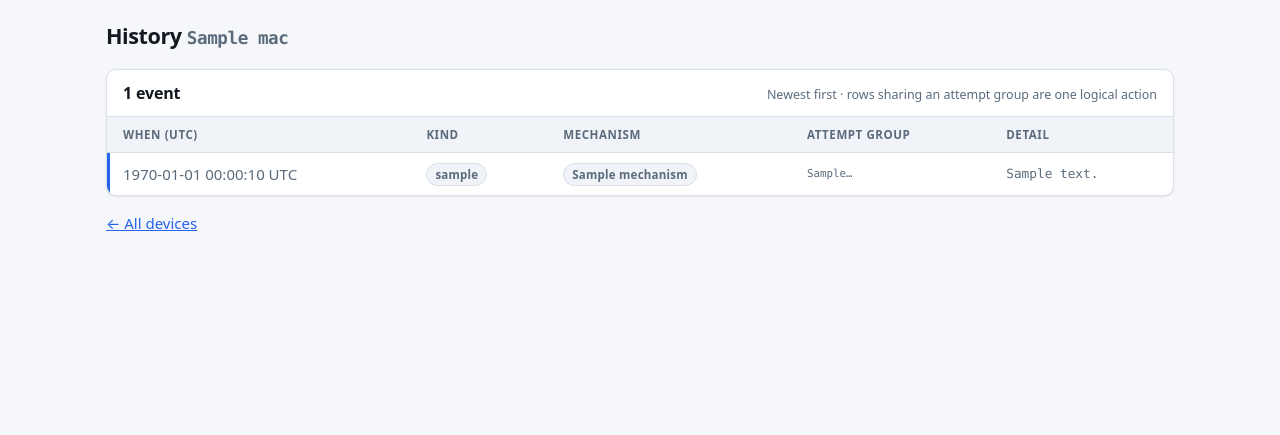
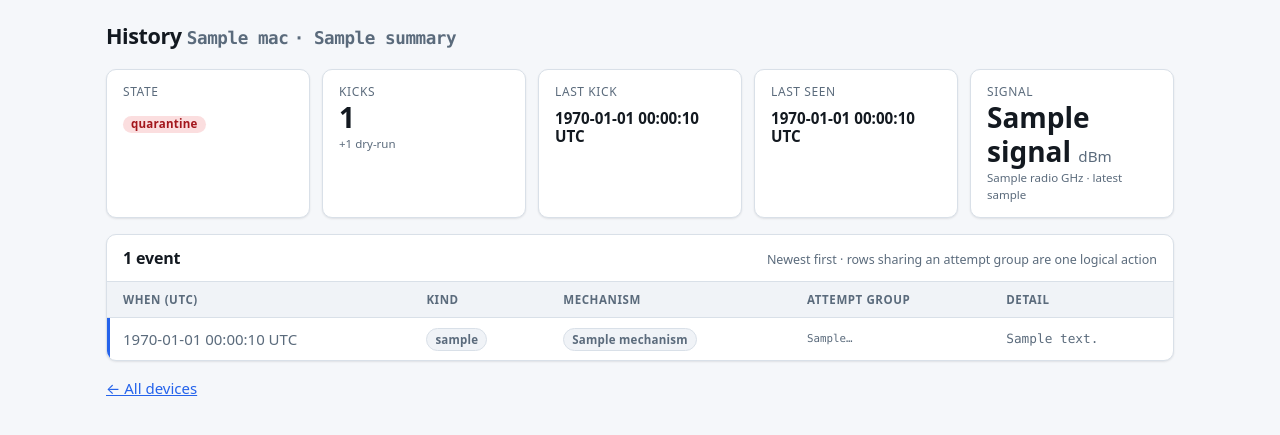
Before and after one commit to ljmerza/wifi-shepard, a FastAPI app: template src/wifi_shepard_ui/templates/history.html in a window 1280 px wide. Shown: the part 55-490 px from the top of the page. Run offline with FastAPI, Linux system fonts and the light colour scheme; the template is opened without the code that fills it: most values are stand-ins (such as "Sample title", 1, 10 or a date in 2020).

Commit message:
feat(ui): summary stat tiles on the device history page
/devices/{mac} now shows state, real-kick count (+dry-run note), last
kick, last seen, and latest signal (with radio band) above the event
table, plus the controller-reported name in the heading. Backed by a
new views.device_summary() read model that matches list_devices'
real-kicks-only convention and tolerates a pre-name-column DB.

```diff
--- a/src/wifi_shepard_ui/app.py
+++ b/src/wifi_shepard_ui/app.py
@@ -321,9 +321,19 @@ def create_app(*, db_path: Path, config_path: Path | None = None) -> FastAPI:
 
     @app.get("/devices/{mac}", response_class=HTMLResponse)
     def device_history(request: Request, mac: str):
-        events = _safe_read(lambda c: views.device_history(c, mac=mac), [])
+        now = time.time()
+        allowed_macs = config_io.read_allowlist(config_path)
+        events, summary = _safe_read(
+            lambda c: (
+                views.device_history(c, mac=mac),
+                views.device_summary(c, mac=mac, allowlist=allowed_macs, now=now),
+            ),
+            ([], None),
+        )
         return templates.TemplateResponse(
-            request, "history.html", {"mac": mac, "events": events, "active_page": "devices"}
+            request,
+            "history.html",
+            {"mac": mac, "events": events, "summary": summary, "active_page": "devices"},
         )
 
     @app.get("/dns", response_class=HTMLResponse)
--- a/src/wifi_shepard_ui/templates/base.html
+++ b/src/wifi_shepard_ui/templates/base.html
@@ -128,6 +128,10 @@
     line-height: 1.2;
   }
   .tile.is-alert .value { color: var(--danger-fg); }
+  /* Timestamp-valued tiles (device history header): full ts won't fit at 1.75rem. */
+  .tile .value.value-sm { font-size: 0.95rem; padding: 0.45rem 0 0.2rem; }
+  .tile .value .unit { font-size: 0.95rem; font-weight: 500; color: var(--fg-muted); }
+  .tile .tile-note { font-size: 0.72rem; color: var(--fg-muted); }
   /* Tiles that deep-link to a pre-filtered /devices view. */
   a.tile { display: block; text-decoration: none; color: var(--fg); }
   a.tile:hover { border-color: var(--accent); }
--- a/src/wifi_shepard_ui/templates/history.html
+++ b/src/wifi_shepard_ui/templates/history.html
@@ -1,8 +1,35 @@
 {% extends "base.html" %}
 {% block title %}{{ mac }} — wifi-shepard{% endblock %}
 {% block body %}
-<h1>History <span class="mac-title">{{ mac }}</span></h1>
+<h1>History <span class="mac-title">{{ mac }}</span>{% if summary and summary.name %} <span class="mac-title">· {{ summary.name }}</span>{% endif %}</h1>
 {% if events %}
+{% if summary %}
+<div class="tiles" style="margin-bottom:1rem">
+  <div class="tile">
+    <div class="label">State</div>
+    <div class="value"><span class="badge badge-{{ summary.state | lower }}">{{ summary.state }}</span></div>
+    {% if summary.allowlisted %}<div class="tile-note">allowlisted — never kicked</div>{% endif %}
+  </div>
+  <div class="tile{% if summary.state == 'QUARANTINE' %} is-alert{% endif %}">
+    <div class="label">Kicks</div>
+    <div class="value">{{ summary.kick_count }}</div>
+    {% if summary.dry_run_count %}<div class="tile-note">+{{ summary.dry_run_count }} dry-run</div>{% endif %}
+  </div>
+  <div class="tile">
+    <div class="label">Last kick</div>
+    <div class="value value-sm" title="{{ summary.last_kick_ts | int if summary.last_kick_ts else '' }}">{{ summary.last_kick_ts | fmt_ts }}</div>
+  </div>
+  <div class="tile">
+    <div class="label">Last seen</div>
+    <div class="value value-sm" title="{{ summary.last_seen_ts | int if summary.last_seen_ts else '' }}">{{ summary.last_seen_ts | fmt_ts }}</div>
+  </div>
+  <div class="tile">
+    <div class="label">Signal</div>
+    <div class="value">{% if summary.signal is not none %}{{ summary.signal }} <span class="unit">dBm</span>{% else %}—{% endif %}</div>
+    {% if summary.radio %}<div class="tile-note">{{ summary.radio | radio_band }} GHz · latest sample</div>{% endif %}
+  </div>
+</div>
+{% endif %}
 <div class="card">
   <div class="card-head">
     <h2>{{ events | length }} event{{ "" if events | length == 1 else "s" }}</h2>
```
Also changed, not shown: src/wifi_shepard_ui/views.py (+73 -0 lines), tests/ui/test_history_summary.py (added, +112 -0 lines).
